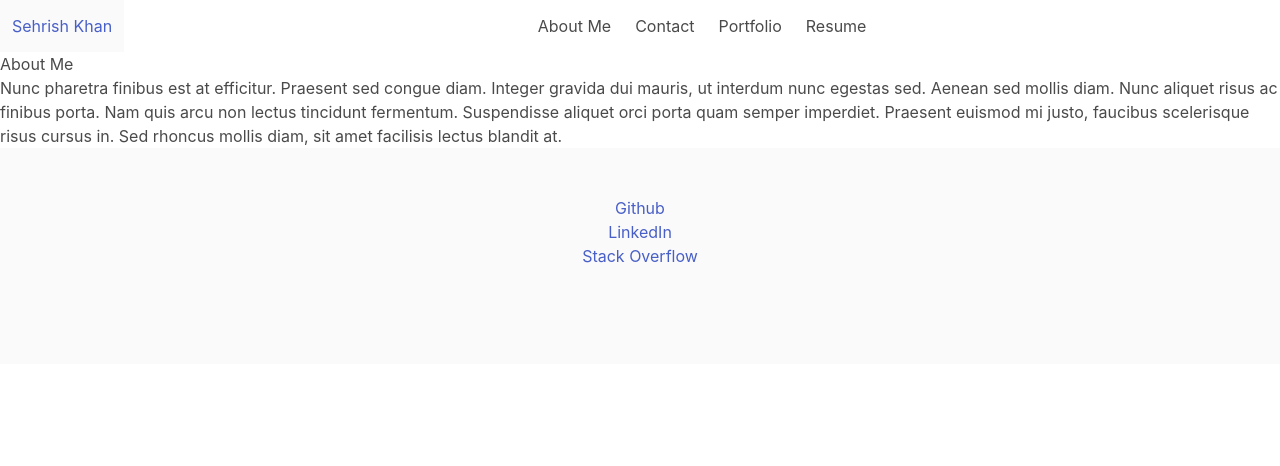
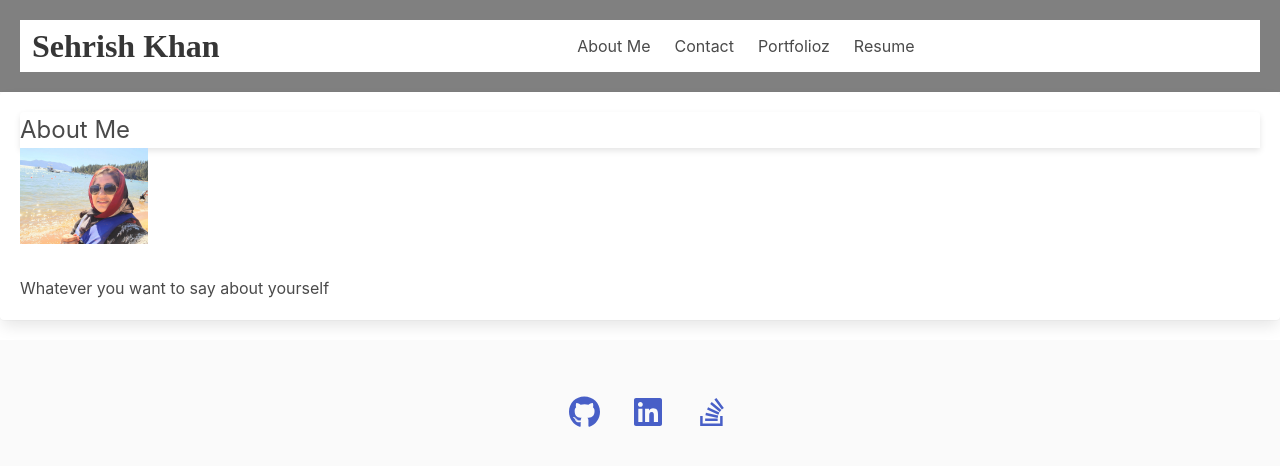
Before and after one commit to sehrishkhan336/react-portfolio, a React (Create React App) app: page / in a window 1280 px wide. Shown: the top 466 px of the page. Built offline with nearby package versions, Linux system fonts and the light colour scheme.

Commit message:
updating the css and styling

```diff
--- a/package.json
+++ b/package.json
@@ -4,6 +4,9 @@
   "version": "0.1.0",
   "private": true,
   "dependencies": {
+    "@fortawesome/fontawesome-svg-core": "^6.4.0",
+    "@fortawesome/free-brands-svg-icons": "^6.4.0",
+    "@fortawesome/react-fontawesome": "^0.2.0",
     "@testing-library/jest-dom": "^5.16.5",
     "@testing-library/react": "^13.4.0",
     "@testing-library/user-event": "^13.5.0",
--- /dev/null
+++ b/src/components/Header.css
@@ -0,0 +1,10 @@
+.header {
+  background-color: gray;
+  padding: 20px;
+}
+
+.title {
+  font-family: 'Brush Script MT', cursive;
+  font-size: 3rem;
+  color: #333;
+}
--- a/src/components/Nav.js
+++ b/src/components/Header.js
@@ -1,19 +1,20 @@
 import React from "react";
-import profilePicture from '../images/Profilepic.jpg';
-import "./Nav.css";
 
-export default function Nav({ currentPage, handlePageChange }) {
+import "./Header.css";
+
+export default function Header({ currentPage, handlePageChange }) {
     return (
-        <div>
+        <div className="header">
             <nav className="navbar" role="navigation" aria-label="main navigation">
                 <div className="navbar-menu">
                     <a className="navbar-item active">
-                        <h1> Sehrish Khan </h1>
+                        <h1 className="title"> Sehrish Khan </h1>
                     </a>
                 </div>
 
                 <div id="navbar" className="navbar-menu">
                     <div className="navbar-start">
+
                         <a
                             href="/aboutme"
                             className={currentPage === 'AboutMe' ? 'navbar-item active' : 'navbar-item'}
@@ -44,7 +45,7 @@ export default function Nav({ currentPage, handlePageChange }) {
                                 handlePageChange('Portfolio');
                             }}
                         >
-                            Portfolio
+                            Portfolioz
                         </a>
 
                         <a
--- a/src/components/Nav.css
+++ /dev/null
@@ -1,5 +0,0 @@
-
-.profile-image {
-    width: 256px;
-    height: 256px;
-  }
--- a/src/components/ProfileContainer.js
+++ b/src/components/ProfileContainer.js
@@ -1,5 +1,5 @@
 import React, {useState} from "react";
-import Nav from "./Nav";
+import Nav from "./Header";
 import AboutMe from "./pages/AboutMe";
 import Contact from "./pages/Contact";
 import Resume from "./pages/Resume";
--- a/src/components/pages/AboutMe.js
+++ b/src/components/pages/AboutMe.js
@@ -1,23 +1,29 @@
 import React from 'react';
+import profilePicture from '../../images/Profilepic.jpg';
+import './Pages.css';
 
 export default function AboutMe() {
   return (
-    <div>
-      {/* <figure className="navbar-item image is-128x128" href="/">
+    <div className="card">
 
-        <img src={profilePicture} alt="Profile Picture" />
+      <div className="card-header">
+        <h1>
+          About Me
+        </h1>
+      </div>
 
-      </figure> */}
+      <div className="image is-128x128">
+        <figure className="is-rounded">
+          <img  src={profilePicture} alt="Profile Picture" />
+        </figure>
+      </div>
 
-      <h1>About Me</h1>
-      <p>
-        Nunc pharetra finibus est at efficitur. Praesent sed congue diam.
-        Integer gravida dui mauris, ut interdum nunc egestas sed. Aenean sed
-        mollis diam. Nunc aliquet risus ac finibus porta. Nam quis arcu non
-        lectus tincidunt fermentum. Suspendisse aliquet orci porta quam semper
-        imperdiet. Praesent euismod mi justo, faucibus scelerisque risus cursus
-        in. Sed rhoncus mollis diam, sit amet facilisis lectus blandit at.
-      </p>
+        <div className="content">
+          <p>
+            Whatever you want to say about yourself
+          </p>
+        </div>
+
     </div>
   );
 }
--- a/src/components/pages/Contact.js
+++ b/src/components/pages/Contact.js
@@ -1,4 +1,5 @@
 import React, { useState } from 'react';
+import './Pages.css';
 
 export default function Contact() {
   const [formData, setFormData] = useState({ name: '', email: '', message: '' });
@@ -48,7 +49,7 @@ export default function Contact() {
   };
 
   return (
-    <div>
+    <div className="card">
       <div className="field">
         <label className="label">Name</label>
         <div className="control">
--- /dev/null
+++ b/src/components/pages/Footer.css
@@ -0,0 +1,8 @@
+.footer {
+    background-color: blue;
+    color: white;
+    padding: 20px;
+    position: fixed;
+    bottom: 0;
+    width: 100%;
+  }
--- a/src/components/pages/Footer.js
+++ b/src/components/pages/Footer.js
@@ -1,18 +1,27 @@
-import React from "react";
+import React from 'react';
+import { FontAwesomeIcon } from '@fortawesome/react-fontawesome';
+import { faGithub, faLinkedin, faStackOverflow } from '@fortawesome/free-brands-svg-icons';
+import './Pages.css';
 
 export default function Footer() {
   return (
-
-        <footer className="footer">
+    <footer className="footer fixed-bottom">
       <div className="content has-text-centered">
-                <p>
-                    <a href="">Github</a> <br />
-                    <a href="">LinkedIn</a> <br />
-                    <a href="">Stack Overflow</a> <br />
+        <p className="is-inline-flex has-space">
+          <a href="https://github.com" className="icon is-large ml-4">
+            <FontAwesomeIcon icon={faGithub} size="2x" />
+          </a>{' '}
+          <br />
+          <a href="https://linkedin.com" className="icon is-large ml-4">
+            <FontAwesomeIcon icon={faLinkedin} size="2x" />
+          </a>{' '}
+          <br />
+          <a href="https://stackoverflow.com" className="icon is-large ml-4">
+            <FontAwesomeIcon icon={faStackOverflow} size="2x" />
+          </a>{' '}
+          <br />
         </p>
       </div>
     </footer>
   );
-
-
-}
+};
--- /dev/null
+++ b/src/components/pages/Pages.css
@@ -0,0 +1,11 @@
+.card {
+    background-color: blue;
+    color: white;
+    margin-bottom: 20px;
+    padding: 20px;
+  }
+
+  .card-header {
+    font-size: 1.5rem;
+    font-weight: bold;
+  }
--- a/src/components/pages/Portfolio.js
+++ b/src/components/pages/Portfolio.js
@@ -1,8 +1,9 @@
 import React from 'react';
+import './Pages.css';
 
 const Portfolio = () => {
   return (
-    <div>
+    <div className="card">
       {/* Your Portfolio content */}
     </div>
   );
--- a/src/components/pages/Resume.js
+++ b/src/components/pages/Resume.js
@@ -0,0 +1,44 @@
+import React from 'react';
+import './Pages.css';
+
+export default function Resume() {
+    return (
+        <div className="card">
+            <div>
+                <div className="card-image">
+                    <figure className="image is-648x648">
+                        <img src="" alt="Placeholder image" />
+                    </figure>
+                </div>
+                <div className="card-content">
+                    <div className="media">
+                        <div className="media-left">
+                            <figure className="image is-648x648">
+                                <img src="https://bulma.io/images/placeholders/96x96.png" alt="Placeholder image" />
+                            </figure>
+                        </div>
+                        <div className="media-content">
+                            <p className="title is-4">Tic Tac Toe</p>
+                            <p className="subtitle is-6">@reactApp</p>
+                        </div>
+                    </div>
+                    <div className="content">
+                        This is a simple Tic Tac Toe game built with React. It was built as part of the React tutorial.
+                        <br />
+                    </div>
+                </div>
+
+
+
+
+
+
+
+
+
+            </div>
+
+            {/* Add more card components as needed */}
+        </div>
+    );
+}
```
Also changed, not shown: 2 other files (tests, documents, lock files or other folders). Lines whose indentation alone changed are shown as unchanged.
